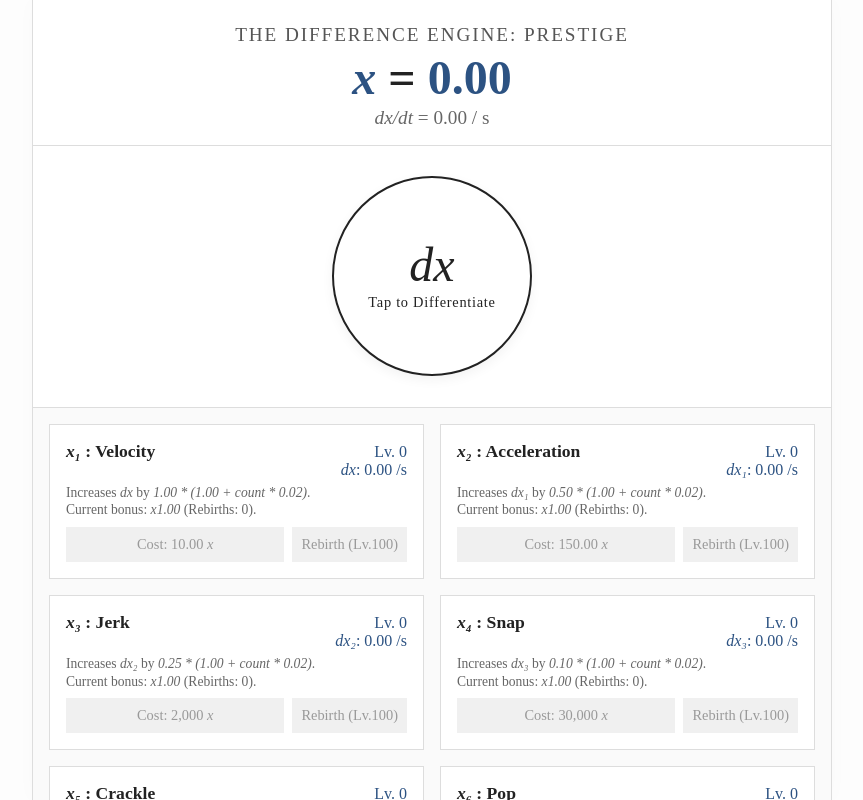
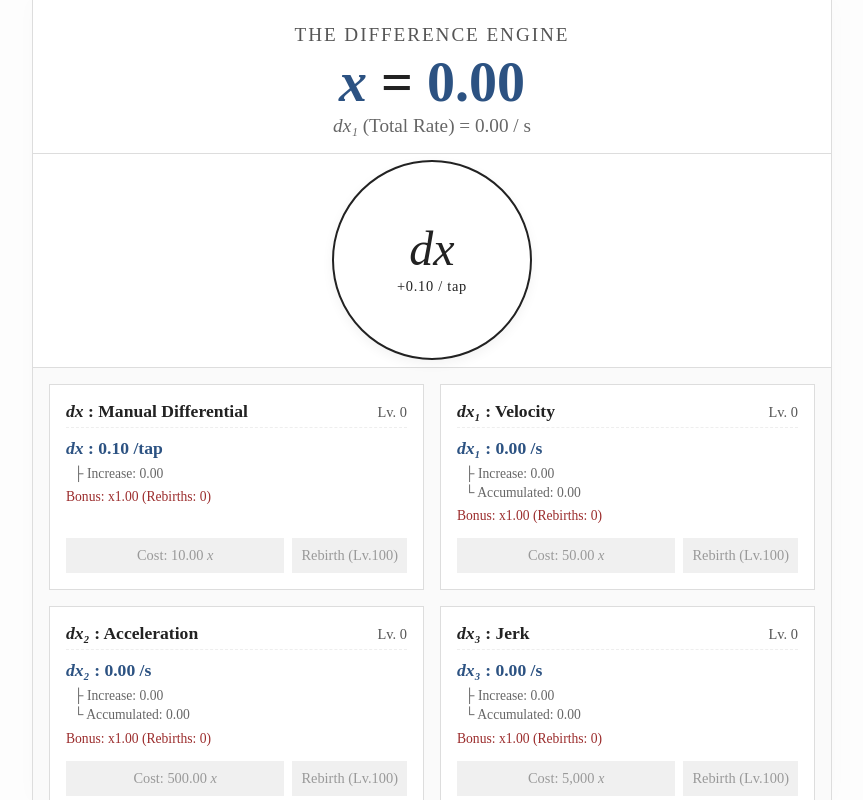
Before and after one commit to arufo-E217/top, a plain HTML site: page TheDifferenceEngine.html in a window 1280 px wide. Shown: the whole page, without its empty margins (208-1071 px from the left). Drawn offline with Linux system fonts and the light colour scheme; a web font is replaced by a local one.

Commit message:
Update TheDifferenceEngine.html

```diff
--- a/TheDifferenceEngine.html
+++ b/TheDifferenceEngine.html
@@ -3,7 +3,7 @@
 <head>
     <meta charset="UTF-8">
     <meta name="viewport" content="width=device-width, initial-scale=1.0">
-    <title>The Difference Engine: Prestige</title>
+    <title>The Difference Engine: Fundamental Theorem</title>
     <link rel="preconnect" href="https://fonts.googleapis.com">
     <link rel="preconnect" href="https://fonts.gstatic.com" crossorigin>
     <link href="https://fonts.googleapis.com/css2?family=STIX+Two+Text:ital,wght@0,400;0,700;1,400;1,700&display=swap" rel="stylesheet">
@@ -29,6 +29,7 @@
             height: 100vh;
             overflow: hidden;
             user-select: none;
+            touch-action: manipulation;
         }
 
         #game-container {
@@ -64,7 +65,7 @@
         }
 
         .main-variable {
-            font-size: 3rem;
+            font-size: 3.5rem;
             font-weight: bold;
             line-height: 1;
             margin-bottom: 0.3rem;
@@ -103,7 +104,6 @@
             align-items: center;
             box-shadow: 0 4px 12px rgba(0,0,0,0.05);
             outline: none;
-            /* 連打時のズーム防止 */
             touch-action: manipulation;
         }
 
@@ -127,7 +127,7 @@
         }
 
         #upgrades {
-            height: 45%;
+            height: 50%;
             border-top: 1px solid var(--border-color);
             overflow-y: auto;
             background-color: #fafafa;
@@ -145,15 +145,16 @@
             display: flex;
             flex-direction: column;
             justify-content: space-between;
-            transition: border-color 0.2s;
         }
 
         .upgrade-header {
             display: flex;
             justify-content: space-between;
             align-items: baseline;
-            margin-bottom: 0.3rem;
+            margin-bottom: 0.5rem;
             font-size: 1.1rem;
+            border-bottom: 1px dashed #eee;
+            padding-bottom: 0.3rem;
         }
 
         .upgrade-name {
@@ -163,20 +164,31 @@
         .upgrade-level {
             font-size: 0.9rem;
             color: #555;
-            margin-left: 0.5rem;
         }
 
-        .upgrade-value {
-            color: var(--accent-blue);
-            font-size: 1rem;
-            text-align: right;
+        .upgrade-stats {
+            font-size: 0.9rem;
+            margin-bottom: 0.8rem;
+            line-height: 1.4;
         }
 
-        .upgrade-desc {
+        .stat-total {
+            font-size: 1.1rem;
+            color: var(--accent-blue);
+            font-weight: bold;
+            margin-bottom: 0.2rem;
+        }
+
+        .stat-detail {
+            color: #666;
+            margin-left: 0.5rem;
             font-size: 0.85rem;
-            color: #666;
-            margin-bottom: 0.5rem;
-            line-height: 1.3;
+        }
+
+        .stat-bonus {
+            margin-top: 0.3rem;
+            font-size: 0.85rem;
+            color: var(--accent-red);
         }
 
         .action-row {
@@ -193,7 +205,6 @@
             cursor: pointer;
             font-size: 0.9rem;
             transition: all 0.2s;
-            /* 連打時のズーム防止 */
             touch-action: manipulation;
             box-sizing: border-box;
             width: 100%;
@@ -226,38 +237,29 @@
             cursor: not-allowed;
         }
 
-        /* スクロールバーのスタイル */
-        ::-webkit-scrollbar {
-            width: 6px;
-        }
-        ::-webkit-scrollbar-track {
-            background: #fafafa;
-        }
-        ::-webkit-scrollbar-thumb {
-            background: #ddd;
-        }
-        ::-webkit-scrollbar-thumb:hover {
-            background: #ccc;
-        }
+        ::-webkit-scrollbar { width: 6px; }
+        ::-webkit-scrollbar-track { background: #fafafa; }
+        ::-webkit-scrollbar-thumb { background: #ddd; }
+        ::-webkit-scrollbar-thumb:hover { background: #ccc; }
     </style>
 </head>
 <body>
 
 <div id="game-container">
     <header>
-        <h1>The Difference Engine: Prestige</h1>
+        <h1>The Difference Engine</h1>
         <div class="main-variable">
             <span class="math-text">x</span> = <span id="display-x">0.00</span>
         </div>
         <div class="rate">
-            <span class="math-text">dx/dt</span> = <span id="display-dx-dt">0.00</span> / s
+            <span class="math-text">dx₁</span> (Total Rate) = <span id="display-dx-dt">0.00</span> / s
         </div>
     </header>
 
     <main>
         <button id="clicker">
             <div class="math-text">dx</div>
-            <span>Tap to Differentiate</span>
+            <span id="display-tap-val">+0.10 / tap</span>
         </button>
     </main>
 
@@ -267,246 +269,223 @@
 
 <script>
     /**
-     * ゲームのコアロジックおよび描画スクリプト
-     * 物理学/微積分の連鎖関係 (Chain of Derivatives) に基づく。
-     * 個別アップグレードの転生（Prestige）要素を追加。
+     * Increase (購入分) と Accumulated (蓄積分) の分離
+     * Tap (dx) アップグレードの追加
      */
 
-    // --- ゲームデータ定義と設定 ---
     const game = {
         x: 0,
-        dx: 0.1, // クリックあたりの初期増加量
         lastTime: performance.now(),
-        levelToRebirth: 100, // 転生に必要なレベル
-        rebirthBonusPerCount: 0.02, // 転生1回あたりのボーナス倍率（2%）
+        levelToRebirth: 100,
+        rebirthBonusPerCount: 0.02, // 転生1回につき +2%
 
-        // 各微係数アップグレードの定義。ここで効果量やコスト倍率を調整可能。
+        // タップ強化 (dx)
+        tap: {
+            id: 'tap', name: "Manual Differential", symbol: "dx", target: "x",
+            baseCost: 10, costMult: 1.50, baseRatePerLevel: 0.1, baseValue: 0.1, // 初期タップ値は0.1
+            purchased: 0, rebirthCount: 0, rebirthBonus: 1.0,
+            increase: 0, total: 0.1 // tapは蓄積がないため、total = baseValue + increase
+        },
+
+        // 自動増加変数 (dx1 ~ dx6)
         derivatives: [
-            {
-                id: 1, name: "Velocity", symbol: "x₁", effect: "dx/dt",
-                baseCost: 10, costMult: 1.15, baseRatePerLevel: 1.0, // <-- これを買うと、dx/dtがこれだけ増える
-                purchased: 0, rebirthCount: 0, rebirthBonus: 1.0, rate: 0.0
-            },
-            {
-                id: 2, name: "Acceleration", symbol: "x₂", effect: "dx₁/dt",
-                baseCost: 150, costMult: 1.20, baseRatePerLevel: 0.5,
-                purchased: 0, rebirthCount: 0, rebirthBonus: 1.0, rate: 0.0
-            },
-            {
-                id: 3, name: "Jerk", symbol: "x₃", effect: "dx₂/dt",
-                baseCost: 2000, costMult: 1.25, baseRatePerLevel: 0.25,
-                purchased: 0, rebirthCount: 0, rebirthBonus: 1.0, rate: 0.0
-            },
-            {
-                id: 4, name: "Snap", symbol: "x₄", effect: "dx₃/dt",
-                baseCost: 30000, costMult: 1.30, baseRatePerLevel: 0.1,
-                purchased: 0, rebirthCount: 0, rebirthBonus: 1.0, rate: 0.0
-            },
-            {
-                id: 5, name: "Crackle", symbol: "x₅", effect: "dx₄/dt",
-                baseCost: 500000, costMult: 1.40, baseRatePerLevel: 0.05,
-                purchased: 0, rebirthCount: 0, rebirthBonus: 1.0, rate: 0.0
-            },
-            {
-                id: 6, name: "Pop", symbol: "x₆", effect: "dx₅/dt",
-                baseCost: 1e7, costMult: 1.50, baseRatePerLevel: 0.01,
-                purchased: 0, rebirthCount: 0, rebirthBonus: 1.0, rate: 0.0
-            }
+            { id: 1, name: "Velocity", symbol: "dx₁", target: "x", baseCost: 50, costMult: 1.15, baseRatePerLevel: 1.0, purchased: 0, rebirthCount: 0, rebirthBonus: 1.0, increase: 0, accumulated: 0, total: 0 },
+            { id: 2, name: "Acceleration", symbol: "dx₂", target: "dx₁", baseCost: 500, costMult: 1.20, baseRatePerLevel: 0.5, purchased: 0, rebirthCount: 0, rebirthBonus: 1.0, increase: 0, accumulated: 0, total: 0 },
+            { id: 3, name: "Jerk", symbol: "dx₃", target: "dx₂", baseCost: 5000, costMult: 1.25, baseRatePerLevel: 0.25, purchased: 0, rebirthCount: 0, rebirthBonus: 1.0, increase: 0, accumulated: 0, total: 0 },
+            { id: 4, name: "Snap", symbol: "dx₄", target: "dx₃", baseCost: 75000, costMult: 1.30, baseRatePerLevel: 0.1, purchased: 0, rebirthCount: 0, rebirthBonus: 1.0, increase: 0, accumulated: 0, total: 0 },
+            { id: 5, name: "Crackle", symbol: "dx₅", target: "dx₄", baseCost: 1000000, costMult: 1.40, baseRatePerLevel: 0.05, purchased: 0, rebirthCount: 0, rebirthBonus: 1.0, increase: 0, accumulated: 0, total: 0 },
+            { id: 6, name: "Pop", symbol: "dx₆", target: "dx₅", baseCost: 25000000, costMult: 1.50, baseRatePerLevel: 0.01, purchased: 0, rebirthCount: 0, rebirthBonus: 1.0, increase: 0, accumulated: 0, total: 0 }
         ]
     };
 
-    // DOM要素のキャッシュ
     const ui = {
         x: document.getElementById('display-x'),
         dxdt: document.getElementById('display-dx-dt'),
+        tapVal: document.getElementById('display-tap-val'),
         upgrades: document.getElementById('upgrades'),
-        buttons: [] // 動的に追加される購入・転生ボタンのオブジェクト
+        elements: {} // 動的生成要素のキャッシュ
     };
 
-    // --- 数値フォーマット関数 ---
-    // 巨大な数値を指数表記（例: 1.23e10）に変換。描画負荷軽減のためシンプルな文字列操作。
     function format(num) {
         if (num < 1000) return num.toFixed(2);
         if (num < 1e6) return Math.floor(num).toLocaleString('en-US');
         return num.toExponential(2).replace('+', '');
     }
 
-    // --- アップグレードごとの net rate（最終的な毎秒の増加量）を計算 ---
-    // 計算式: (1レベルあたりの効果 * 購入回数) * 転生ボーナス
-    // 例: (1.0 * 10) * 1.02 = 10.2
-    function calculateNetRate(derivative) {
-        return (derivative.baseRatePerLevel * derivative.purchased) * derivative.rebirthBonus;
+    function calculateValues(item, isTap = false) {
+        // 購入による純粋な増加分
+        item.increase = (item.purchased * item.baseRatePerLevel) * item.rebirthBonus;
+        // 実際の合計値 (Tapの場合は初期値を足す、Derivativesの場合は上位からの蓄積を足す)
+        if (isTap) {
+            item.total = item.baseValue + item.increase;
+        } else {
+            item.total = item.increase + item.accumulated;
+        }
     }
 
-    // --- UIの初期化 ---
-    function initUI() {
-        game.derivatives.forEach((deriv, index) => {
+    function getCost(item) {
+        return item.baseCost * Math.pow(item.costMult, item.purchased);
+    }
+
+    function createCard(item, isTap) {
         const card = document.createElement('div');
         card.className = 'upgrade-card';
+        const cost = getCost(item);
 
-            const cost = getCost(index);
+        let statsHTML = `
+            <div class="stat-total">
+                <i class="math-text">${item.symbol}</i> : <span id="total-${item.id}">0.00</span> ${isTap ? '/tap' : '/s'}
+            </div>
+            <div class="stat-detail">├ Increase: <span id="inc-${item.id}">0.00</span></div>
+        `;
+
+        if (!isTap) {
+            statsHTML += `<div class="stat-detail">└ Accumulated: <span id="acc-${item.id}">0.00</span></div>`;
+        }
+
+        statsHTML += `<div class="stat-bonus">Bonus: x<span id="bonus-${item.id}">1.00</span> (Rebirths: <span id="count-${item.id}">0</span>)</div>`;
 
         card.innerHTML = `
             <div>
                 <div class="upgrade-header">
-                        <span class="upgrade-name"><i class="math-text">${deriv.symbol}</i> : ${deriv.name}</span>
-                        <div class="upgrade-value">
-                            <span id="lv-${index}">Lv. 0</span>
-                            <br>
-                            <i class="math-text">${deriv.effect.split('/')[0]}</i>: <span id="rate-${index}">0.00</span> /s
+                    <span class="upgrade-name"><i class="math-text">${item.symbol}</i> : ${item.name}</span>
+                    <span class="upgrade-level" id="lv-${item.id}">Lv. 0</span>
                 </div>
-                    </div>
-                    <div class="upgrade-desc">
-                        Increases <i class="math-text">${deriv.effect.split('/')[0]}</i> by
-                        <i class="math-text">${deriv.baseRatePerLevel.toFixed(2)} * (1.00 + count * ${game.rebirthBonusPerCount.toFixed(2)})</i>.
-                        <br>
-                        Current bonus: <i class="math-text">x<span id="bonus-${index}">1.00</span></i> (Rebirths: <span id="count-${index}">0</span>).
+                <div class="upgrade-stats">
+                    ${statsHTML}
                 </div>
             </div>
             <div class="action-row">
-                    <button class="buy-btn" id="btn-${index}">
-                        Cost: <span id="cost-${index}">${format(cost)}</span> <i class="math-text">x</i>
+                <button class="buy-btn" id="btn-${item.id}">
+                    Cost: <span id="cost-${item.id}">${format(cost)}</span> <i class="math-text">x</i>
                 </button>
-                    <button class="rebirth-btn" id="rbtn-${index}" disabled>
+                <button class="rebirth-btn" id="rbtn-${item.id}" disabled>
                     Rebirth (Lv.${game.levelToRebirth})
                 </button>
             </div>
         `;
-
         ui.upgrades.appendChild(card);
 
-            const btn = document.getElementById(`btn-${index}`);
-            const rbtn = document.getElementById(`rbtn-${index}`);
-            ui.buttons.push({
-                buyElement: btn,
-                rebirthElement: rbtn,
-                costElement: document.getElementById(`cost-${index}`),
-                lvElement: document.getElementById(`lv-${index}`),
-                rateElement: document.getElementById(`rate-${index}`),
-                bonusElement: document.getElementById(`bonus-${index}`),
-                countElement: document.getElementById(`count-${index}`)
+        // キャッシュ
+        ui.elements[item.id] = {
+            itemRef: item,
+            isTap: isTap,
+            btn: document.getElementById(`btn-${item.id}`),
+            rbtn: document.getElementById(`rbtn-${item.id}`),
+            cost: document.getElementById(`cost-${item.id}`),
+            lv: document.getElementById(`lv-${item.id}`),
+            total: document.getElementById(`total-${item.id}`),
+            inc: document.getElementById(`inc-${item.id}`),
+            acc: document.getElementById(`acc-${item.id}`), // Tap時はnull
+            bonus: document.getElementById(`bonus-${item.id}`),
+            count: document.getElementById(`count-${item.id}`)
+        };
+
+        // イベントリスナー
+        ui.elements[item.id].btn.addEventListener('click', () => buyUpgrade(item.id));
+        ui.elements[item.id].rbtn.addEventListener('click', () => rebirthUpgrade(item.id));
+    }
+
+    function initUI() {
+        createCard(game.tap, true);
+        game.derivatives.forEach(d => createCard(d, false));
+
+        document.getElementById('clicker').addEventListener('click', () => {
+            game.x += game.tap.total;
+            updateDisplay(false);
         });
 
-            // 購入イベント
-            btn.addEventListener('click', () => buyDerivative(index));
-
-            // 転生イベント
-            rbtn.addEventListener('click', () => rebirthDerivative(index));
-        });
-
-        // クリックイベント
-        document.getElementById('clicker').addEventListener('click', () => {
-            game.x += game.dx;
-            updateDisplay();
-        });
+        // 初期計算
+        calculateValues(game.tap, true);
+        game.derivatives.forEach(d => calculateValues(d, false));
+        updateDisplay(true);
     }
 
-    // --- ゲームロジック ---
-    function getCost(index) {
-        const d = game.derivatives[index];
-        // 転生回数に応じてベースコストも微増させるとバランスが良いかもしれないが、
-        // 今回はシンプルに購入回数のみで計算
-        return d.baseCost * Math.pow(d.costMult, d.purchased);
-    }
+    function buyUpgrade(id) {
+        const isTap = id === 'tap';
+        const item = isTap ? game.tap : game.derivatives.find(d => d.id === id);
+        const cost = getCost(item);
 
-    function buyDerivative(index) {
-        const cost = getCost(index);
         if (game.x >= cost) {
             game.x -= cost;
-            const d = game.derivatives[index];
-            d.purchased += 1;
-            // net rate を再計算して保存
-            d.rate = calculateNetRate(d);
-
-            // UIの即時更新
-            const nextCost = getCost(index);
-            ui.buttons[index].costElement.textContent = format(nextCost);
-            updateDisplay(true); // 強制更新
+            item.purchased += 1;
+            calculateValues(item, isTap);
+            updateDisplay(true);
         }
     }
 
-    // 個別転生ロジック
-    function rebirthDerivative(index) {
-        const d = game.derivatives[index];
-        // レベル100以上で転生可能
-        if (d.purchased >= game.levelToRebirth) {
-            d.rebirthCount += 1;
-            // 新しい転生ボーナスを計算
-            d.rebirthBonus = 1.0 + (d.rebirthCount * game.rebirthBonusPerCount);
-            // レベルを0にリセット
-            d.purchased = 0;
-            // net rate を再計算 (レベル0になるので0になる)
-            d.rate = calculateNetRate(d);
+    function rebirthUpgrade(id) {
+        const isTap = id === 'tap';
+        const item = isTap ? game.tap : game.derivatives.find(d => d.id === id);
 
-            // UIの即時更新 (コストをリセットするために format してセット)
-            const resetCost = getCost(index);
-            ui.buttons[index].costElement.textContent = format(resetCost);
-            updateDisplay(true); // 強制更新
+        if (item.purchased >= game.levelToRebirth) {
+            item.purchased = 0;
+            item.rebirthCount += 1;
+            item.rebirthBonus = 1.0 + (item.rebirthCount * game.rebirthBonusPerCount);
+
+            if (!isTap) {
+                // 転生したら他変数からの蓄積分もリセット（真の再誕）
+                item.accumulated = 0;
+            }
+
+            calculateValues(item, isTap);
+            updateDisplay(true);
         }
     }
 
-    // --- メインループ ---
-    function updateDisplay(force = false) {
-        // メイン変数の表示
+    function updateDisplay(forceFullUpdate = false) {
         ui.x.textContent = format(game.x);
-        // dx/dt は最初の微分量の rate を表示
-        ui.dxdt.textContent = format(game.derivatives[0].rate);
+        ui.dxdt.textContent = format(game.derivatives[0].total);
+        ui.tapVal.textContent = `+${format(game.tap.total)} / tap`;
 
-        // アップグレードの表示更新
-        game.derivatives.forEach((deriv, index) => {
-            const cost = getCost(index);
-            const btnObj = ui.buttons[index];
+        const allItems = [game.tap, ...game.derivatives];
 
-            // 値の表示更新 (force が true か、値が変わった時のみ)
-            if(force) {
-                btnObj.lvElement.textContent = `Lv. ${deriv.purchased}`;
-                btnObj.rateElement.textContent = format(deriv.rate);
-                btnObj.bonusElement.textContent = deriv.rebirthBonus.toFixed(2);
-                btnObj.countElement.textContent = deriv.rebirthCount;
-                btnObj.costElement.textContent = format(cost); // コストをセット
+        allItems.forEach(item => {
+            const els = ui.elements[item.id];
+            const cost = getCost(item);
+
+            // 値が変動するものの更新
+            els.total.textContent = format(item.total);
+            if (!els.isTap) {
+                els.acc.textContent = format(item.accumulated);
             }
 
-            // 購入ボタンの有効/無効状態の更新
-            if (game.x >= cost) {
-                if (btnObj.buyElement.disabled) btnObj.buyElement.disabled = false;
-            } else {
-                if (!btnObj.buyElement.disabled) btnObj.buyElement.disabled = true;
+            // 購入や転生時のみ更新するUI要素
+            if (forceFullUpdate) {
+                els.lv.textContent = `Lv. ${item.purchased}`;
+                els.inc.textContent = format(item.increase);
+                els.cost.textContent = format(cost);
+                els.bonus.textContent = item.rebirthBonus.toFixed(2);
+                els.count.textContent = item.rebirthCount;
             }
 
-            // 転生ボタンの有効/無効状態の更新 (レベル100以上)
-            if (deriv.purchased >= game.levelToRebirth) {
-                if (btnObj.rebirthElement.disabled) btnObj.rebirthElement.disabled = false;
-            } else {
-                if (!btnObj.rebirthElement.disabled) btnObj.rebirthElement.disabled = true;
-            }
+            // ボタン状態
+            els.btn.disabled = game.x < cost;
+            els.rbtn.disabled = item.purchased < game.levelToRebirth;
         });
     }
 
     function gameLoop(currentTime) {
-        const dt = (currentTime - game.lastTime) / 1000; // 秒単位のデルタタイム
+        const dt = (currentTime - game.lastTime) / 1000;
         game.lastTime = currentTime;
 
-        // 微積分の連鎖（高階微分から低階微分へ順番に適用）
-        // x_n の net rate が x_(n-1) の net rate を dt の割合で増加させる
-        // 転生でレベル0になった微分は rate が0になるため、この連鎖が止まる。
+        // 微積分の連鎖 (dx6 -> dx5 -> ... -> dx1)
+        // 上位のtotal値が、下位のaccumulated値に毎フレーム蓄積されていく
         for (let i = game.derivatives.length - 1; i >= 1; i--) {
-            game.derivatives[i - 1].rate += game.derivatives[i].rate * dt;
+            game.derivatives[i - 1].accumulated += game.derivatives[i].total * dt;
+            calculateValues(game.derivatives[i - 1], false);
         }
 
-        // 最後に x₁ の net rate が x を増加させる
-        if (game.derivatives[0].rate > 0) {
-            game.x += game.derivatives[0].rate * dt;
+        // 最後に dx1 (velocity) が x を増加させる
+        if (game.derivatives[0].total > 0) {
+            game.x += game.derivatives[0].total * dt;
         }
 
-        // 定期的な描画更新 (1/60秒ごと)
-        updateDisplay();
+        updateDisplay(false);
         requestAnimationFrame(gameLoop);
     }
 
-    // --- 起動 ---
     initUI();
-    // 初期値を表示に反映
-    updateDisplay(true);
     requestAnimationFrame(gameLoop);
 
 </script>
```
Lines whose indentation alone changed are shown as unchanged.
